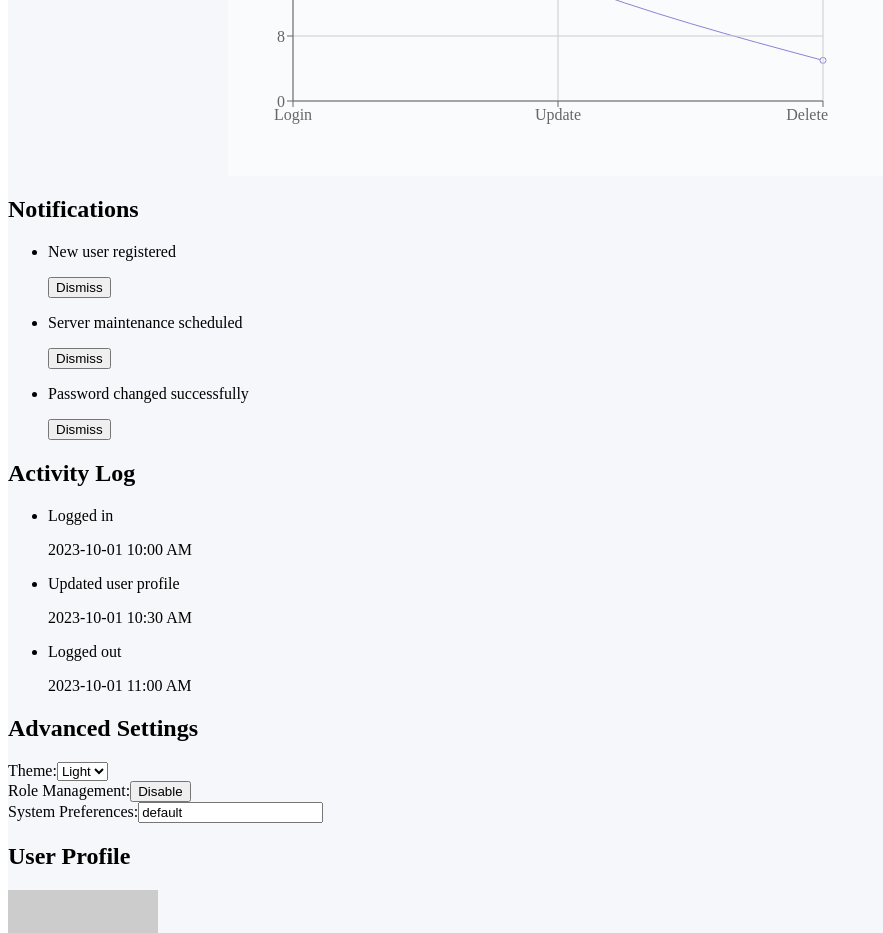
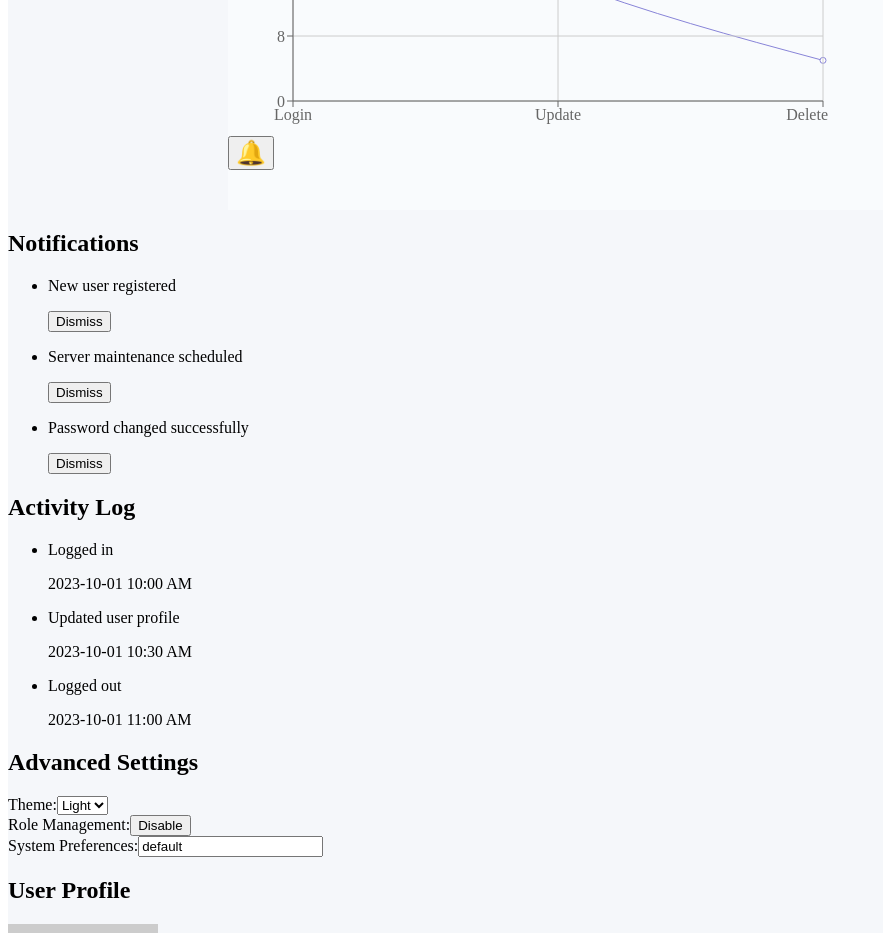
Before and after one commit to NagasivaKumari/DeepFake, a React (Vite) app in the folder admin/: page /dashboard in a window 1280 px wide. Shown: the part 1120-2053 px from the top of the page, without its empty margins (0-883 px from the left). Built offline with nearby package versions, Linux system fonts and the light colour scheme.

Commit message:
Add RealTimeNotifications component and integrate into Admin Dashboard

```diff
--- a/admin/src/AppLayout.tsx
+++ b/admin/src/AppLayout.tsx
@@ -8,6 +8,7 @@ import UserProfile from "./UserProfile";
 import AdminAnalytics from "./AdminAnalytics";
 import AdminRoleManagement from "./AdminRoleManagement";
 import AdminActivityDashboard from "./AdminActivityDashboard";
+import RealTimeNotifications from "./RealTimeNotifications";
 
 const layoutStyle: React.CSSProperties = {
   display: "flex",
@@ -81,6 +82,7 @@ export default function AppLayout() {
             <AdminAnalytics />
             <AdminRoleManagement />
             <AdminActivityDashboard />
+            <RealTimeNotifications />
           </div>
         </main>
       </div>
--- /dev/null
+++ b/admin/src/RealTimeNotifications.tsx
@@ -0,0 +1,38 @@
+import React, { useState } from 'react';
+
+const RealTimeNotifications = () => {
+  const [notifications, setNotifications] = useState([
+    { id: 1, message: 'New user registered', time: '2 mins ago' },
+    { id: 2, message: 'Server health is stable', time: '10 mins ago' },
+    { id: 3, message: 'New admin added', time: '1 hour ago' },
+  ]);
+
+  const [isOpen, setIsOpen] = useState(false);
+
+  const toggleDropdown = () => {
+    setIsOpen(!isOpen);
+  };
+
+  return (
+    <div style={{ position: 'relative' }}>
+      <button onClick={toggleDropdown} style={{ fontSize: '24px' }}>
+        🔔
+      </button>
+      {isOpen && (
+        <div style={{ position: 'absolute', top: '30px', right: '0', border: '1px solid #ccc', background: '#fff', padding: '10px', borderRadius: '5px' }}>
+          <ul>
+            {notifications.map((notification) => (
+              <li key={notification.id} style={{ marginBottom: '10px' }}>
+                <strong>{notification.message}</strong>
+                <br />
+                <small>{notification.time}</small>
+              </li>
+            ))}
+          </ul>
+        </div>
+      )}
+    </div>
+  );
+};
+
+export default RealTimeNotifications;
```
